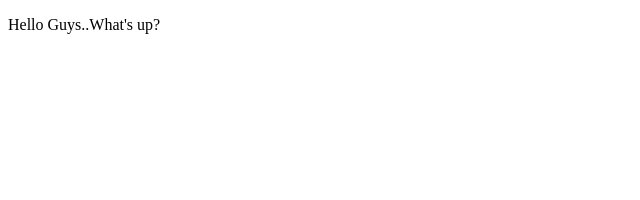
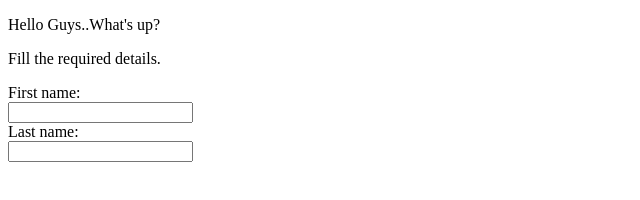
Before and after one commit to Shivam2510/codetest, a plain HTML site: page index.html in a window 1280 px wide. Shown: the whole page, without its empty margins (0-640 px from the left). Drawn offline with Linux system fonts and the light colour scheme.

Commit message:
Forms in HTML

```diff
--- a/index.html
+++ b/index.html
@@ -1,9 +1,16 @@
 <!DOCTYPE html>
 <html>
 <head>
-	<title>HTML Notes</title>
+	<title>Your Details(Forms in HTML)</title>
 </head>
  <body>
    <p>Hello Guys..What's up?</p>
+   <p>Fill the required details.</p>
+<form>
+  <label for="fname">First name:</label><br>
+  <input type="text" id="fname" name="fname"><br>
+  <label for="lname">Last name:</label><br>
+  <input type="text" id="lname" name="lname">
+</form>
  </body>
 </html>
```
